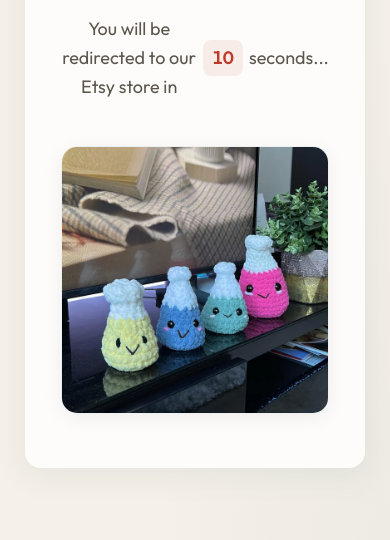
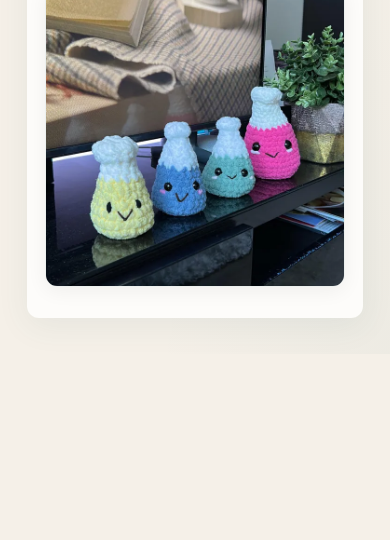
Before and after one commit to bfjia/TheKnottyScientistWebsite, a plain HTML site: page index.html in a window 390 px wide. Shown: the part 722-1262 px from the top of the page. After the commit the page ends 1076 px from the top, so only its background shows below. Drawn offline with Linux system fonts and the light colour scheme.

Commit message:
make the page desktop and mobile friendly

```diff
--- a/index.html
+++ b/index.html
@@ -21,11 +21,16 @@
       --text: #2c2925;
       --text-muted: #5c564d;
       --shadow: 0 8px 32px rgba(45, 106, 106, 0.08);
-      --radius: 16px;
+      --radius: clamp(12px, 3vw, 16px);
     }
 
     * {
       box-sizing: border-box;
+    }
+
+    html {
+      /* Fluid base: ~16px at 320px viewport, ~18px at 1200px */
+      font-size: clamp(16px, 2.5vw + 10px, 18px);
     }
 
     html, body {
@@ -33,7 +38,6 @@
       padding: 0;
       min-height: 100%;
       font-family: 'Outfit', sans-serif;
-      font-size: 18px;
       line-height: 1.6;
       color: var(--text);
       background: var(--bg-warm);
@@ -44,13 +48,16 @@
       align-items: center;
       justify-content: center;
       text-align: center;
-      padding: 2rem 1rem;
+      /* Scale padding: smaller on narrow screens, more on wide */
+      padding: clamp(1rem, 4vw, 2rem) clamp(0.75rem, 3vw, 1rem);
+      -webkit-tap-highlight-color: transparent;
     }
 
     .container {
-      max-width: 640px;
+      max-width: min(1280px, 92vw);
       width: 100%;
-      padding: 2.5rem 2rem;
+      /* Fluid padding: compact on mobile, spacious on desktop */
+      padding: clamp(1.25rem, 4vw, 2.5rem) clamp(1rem, 4vw, 2rem);
       background: var(--bg-card);
       border-radius: var(--radius);
       box-shadow: var(--shadow);
@@ -64,27 +71,29 @@
       top: 0;
       left: 0;
       right: 0;
-      height: 4px;
+      height: clamp(3px, 0.5vw, 4px);
       background: linear-gradient(90deg, var(--accent), #4a9b9b);
       border-radius: var(--radius) var(--radius) 0 0;
     }
 
     h1 {
       font-family: 'DM Serif Display', serif;
-      font-size: clamp(1.75rem, 4vw, 2.25rem);
+      font-size: clamp(1.5rem, 4vw + 1rem, 2.25rem);
       font-weight: 400;
       color: var(--accent);
-      margin: 0 0 1.25rem;
+      margin: 0 0 clamp(0.75rem, 2vw, 1.25rem);
       letter-spacing: -0.02em;
+      line-height: 1.25;
     }
 
     p {
-      margin: 0 0 1rem;
+      margin: 0 0 clamp(0.5rem, 1.5vw, 1rem);
       color: var(--text-muted);
+      font-size: 1em;
     }
 
     p:last-of-type {
-      margin-bottom: 1.5rem;
+      margin-bottom: clamp(1rem, 2.5vw, 1.5rem);
     }
 
     a {
@@ -93,6 +102,9 @@
       text-decoration: none;
       border-bottom: 1px solid transparent;
       transition: color 0.2s ease, border-color 0.2s ease;
+      /* Larger tap target on touch devices */
+      padding: 0.1em 0.05em;
+      margin: -0.1em -0.05em;
     }
 
     a:hover {
@@ -103,6 +115,8 @@
     .countdown-wrap {
       display: inline-flex;
       align-items: center;
+      flex-wrap: wrap;
+      justify-content: center;
       gap: 0.35em;
       margin-bottom: 0.5rem;
     }
@@ -113,11 +127,11 @@
       color: var(--countdown);
       background: rgba(192, 57, 43, 0.08);
       padding: 0.2em 0.5em;
-      border-radius: 8px;
+      border-radius: clamp(6px, 1.5vw, 8px);
     }
 
     .crochet-preview {
-      margin-top: 2rem;
+      margin-top: clamp(1.25rem, 4vw, 2rem);
     }
 
     .crochet-preview img {
@@ -126,6 +140,13 @@
       border-radius: var(--radius);
       box-shadow: 0 4px 20px rgba(0, 0, 0, 0.06);
       border: 1px solid rgba(45, 106, 106, 0.08);
+    }
+
+    /* Extra-small screens: safe areas and readability */
+    @media (max-width: 380px) {
+      html {
+        font-size: 15px;
+      }
     }
   </style>
 </head>
@@ -152,7 +173,7 @@
   </div>
 
   <script>
-    let seconds = 15;
+    let seconds = 30;
     const countdownEl = document.getElementById('seconds');
 
     const interval = setInterval(() => {
```
